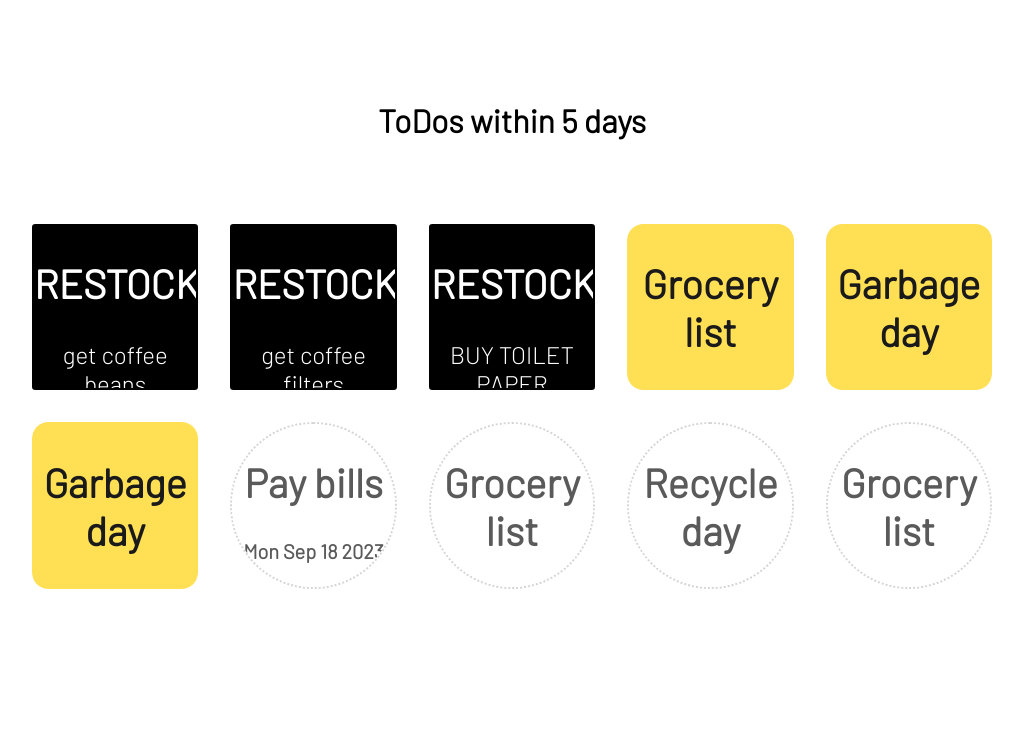
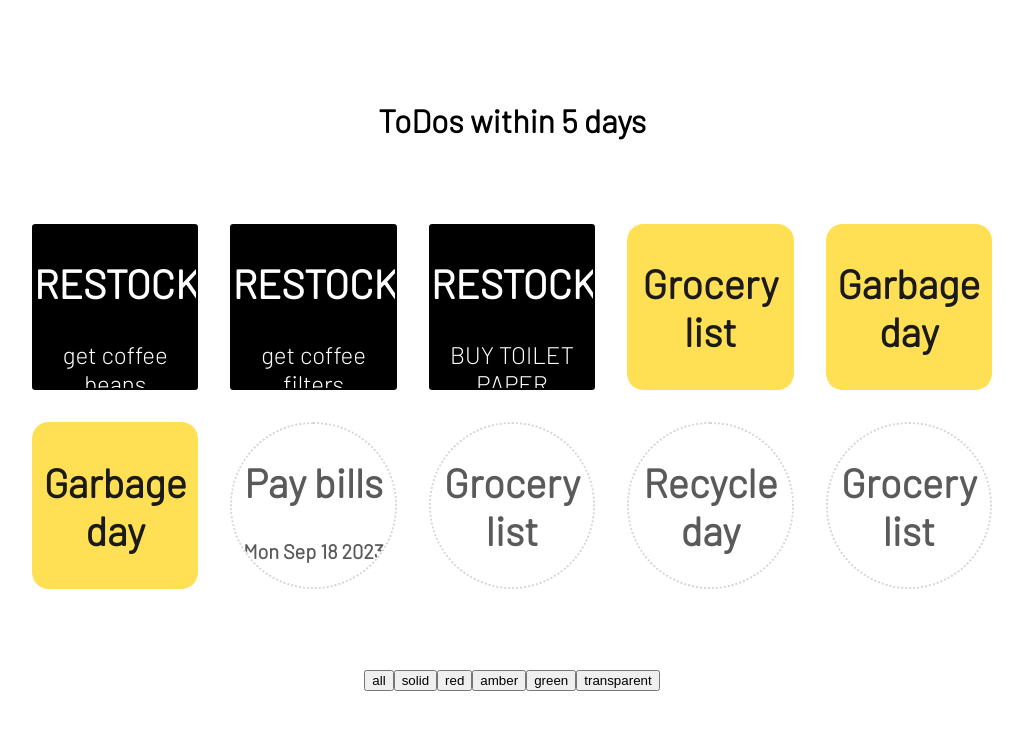
Before and after one commit to jeanings/todo-frontend, a React (Create React App) app: page / in a window 1280 px wide. Shown: the top 730 px of the page, without its empty margins (128-1151 px from the left). Built offline with nearby package versions, Linux system fonts and the light colour scheme.

Commit message:
Create basic color selector buttons

```diff
--- /dev/null
+++ b/src/features/LegendSelector/LegendButton.tsx
@@ -0,0 +1,29 @@
+import React, { useEffect } from 'react';
+import { useAppDispatch, useAppSelector } from '../../app/hooks';
+import { TodoProps } from '../Todo/todoSlice';
+import './LegendButton.css';
+
+/* ===============================================================
+    Legend selector button that shows/filters 'color' todos.
+=============================================================== */
+const LegendButton: React.FunctionComponent<LegendButtonProps> = (props: LegendButtonProps) => {
+    const showOnly: TodoProps['showOnly'] = useAppSelector(state => state.todo.showOnly);
+
+
+    return (
+        <button className="Todo__legend__button"
+            id={ `selector__${props.color}`}
+            aria-label="todo selector button">
+
+            { props.color }
+
+        </button>
+    );
+};
+
+export interface LegendButtonProps {
+    'color': TodoProps['showOnly'],
+    'label': 'All' | 'ASAP' | 'Today' | 'Tomorrow' | '2~3 days' | '4 days'
+};
+
+export default LegendButton;
--- a/src/features/LegendSelector/LegendSelector.tsx
+++ b/src/features/LegendSelector/LegendSelector.tsx
@@ -1,5 +1,7 @@
-import React, { useEffect } from 'react';
-import { useAppDispatch, useAppSelector } from '../../app/hooks';
+import React from 'react';
+import { useAppSelector } from '../../app/hooks';
+import { TodoProps } from '../Todo/todoSlice';
+import LegendButton, { LegendButtonProps } from './LegendButton';
 import './LegendSelector.css';
 
 /* ===============================================================
@@ -8,7 +10,31 @@ import './LegendSelector.css';
     Uses <todo.showOnly> state.
 =============================================================== */
 const LegendSelector: React.FunctionComponent = () => {
+    const showOnly: TodoProps['showOnly'] = useAppSelector(state => state.todo.showOnly);
 
+    const colors: LegendButtonProps['color'][] = [
+        'all', 'solid', 'red', 'amber', 'green', 'transparent'
+    ];
+    const labelPairs: LegendLabelsType = {
+        'all': 'All',
+        'solid': 'ASAP',
+        'red': 'Today',
+        'amber': 'Tomorrow',
+        'green': '2~3 days',
+        'transparent': '4 days'
+    };
+
+    // Build list of selector buttons.
+    let legendButtons: React.ReactElement<LegendButtonProps>[] = [];
+    for (let color of colors) {
+        const legendButton = (
+            <LegendButton
+                color={ color }
+                label={ labelPairs[color] }
+            />
+        );
+        legendButtons = [...legendButtons, legendButton];
+    }
 
     return (
         <div className="Todo__legend"
@@ -17,8 +43,13 @@ const LegendSelector: React.FunctionComponent = () => {
             aria-label="todo legend and selector">
 
             {/* Selector buttons for filtering todos by 'color' */}
+            { legendButtons }
         </div>
     );
 };
 
+type LegendLabelsType = {
+    [key in TodoProps['showOnly']]: LegendButtonProps['label'];
+};
+
 export default LegendSelector;
```
Also changed, not shown: src/features/LegendSelector/LegendButton.css (added).
